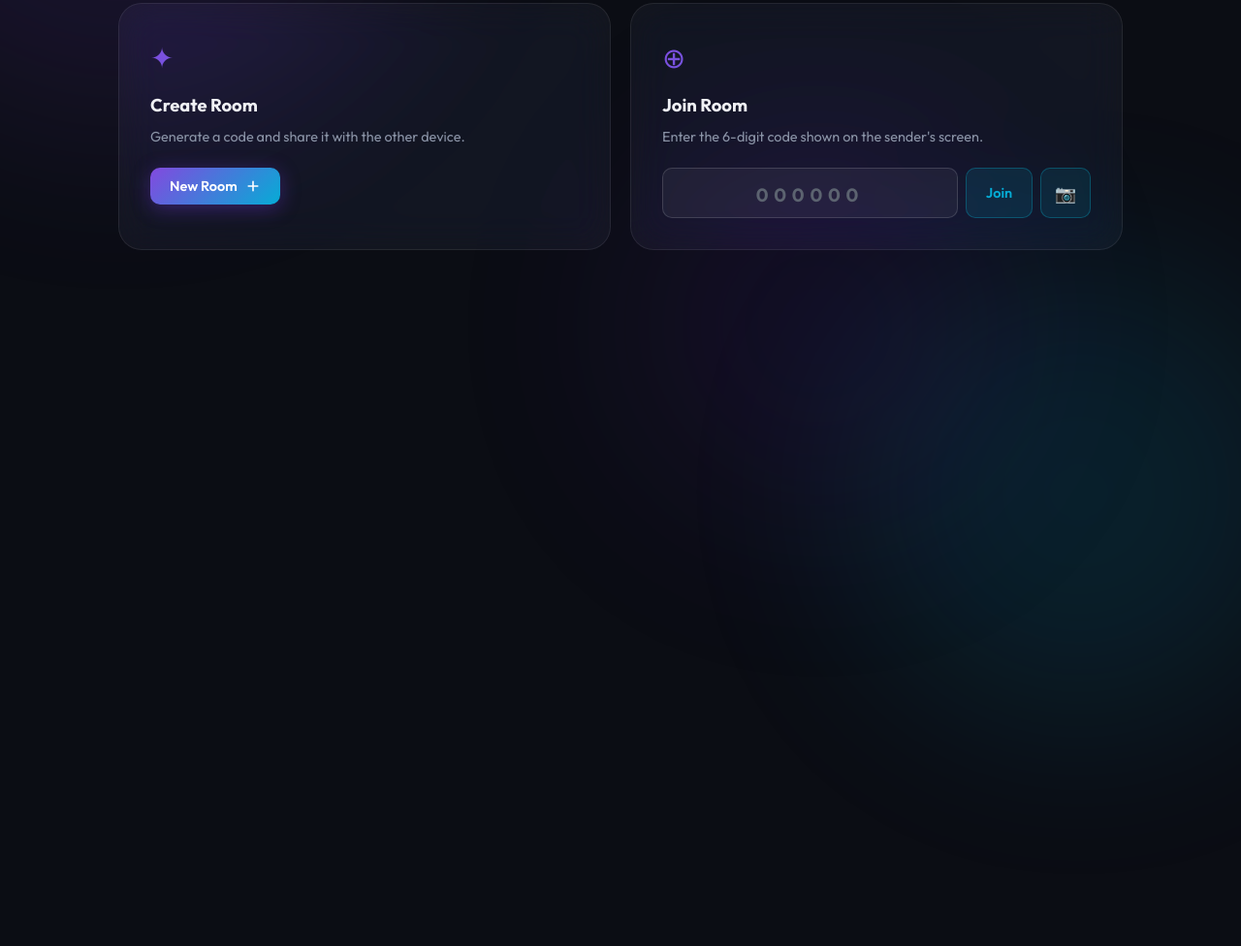
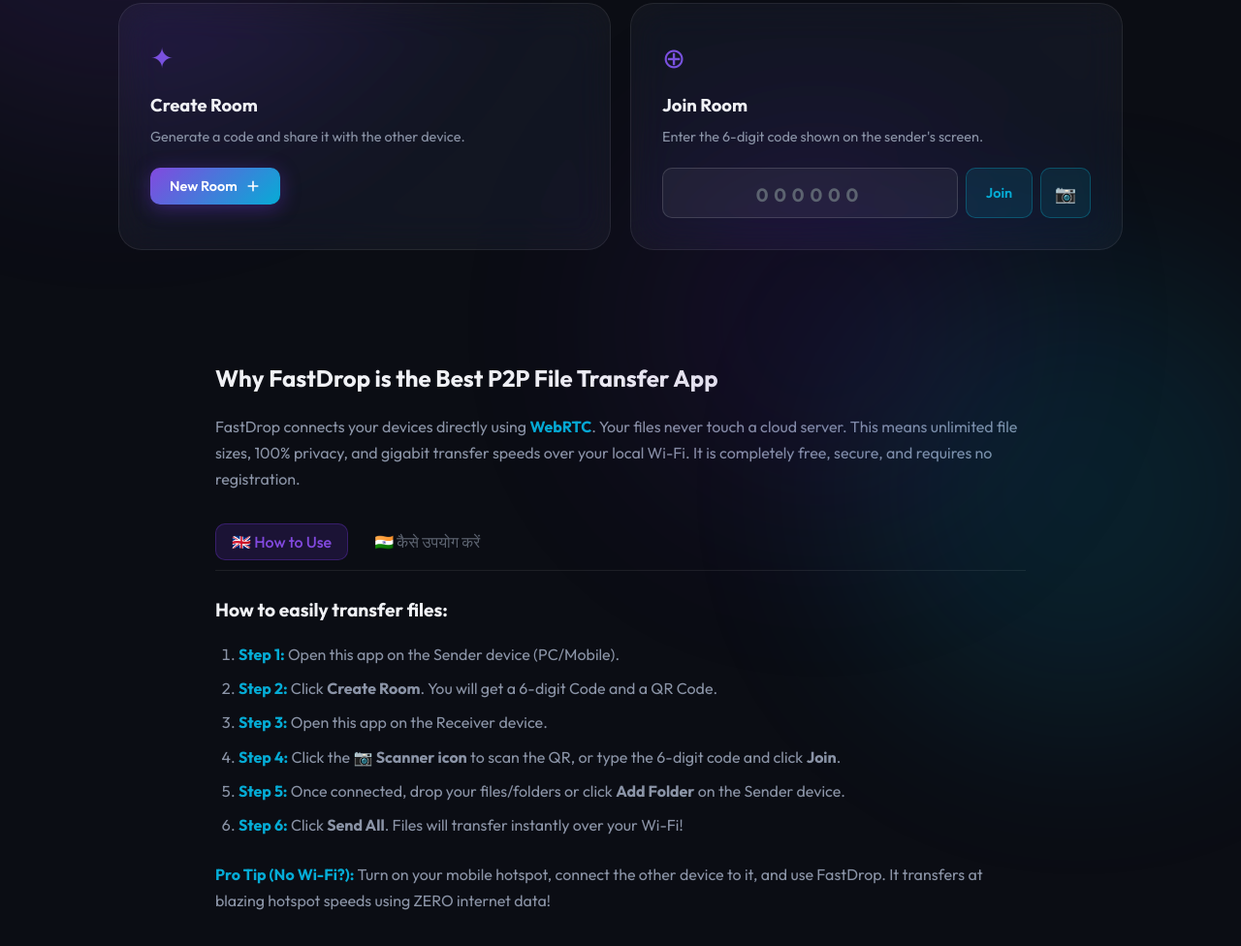
Before and after one commit to Mastermanikant/ftp-fast-drop, a plain HTML site: page index.html in a window 1280 px wide. Shown: the part 259-1235 px from the top of the page at 97% size. Before the commit the page ends 800 px from the top, so only its background shows below. Drawn offline with nearby package versions, Linux system fonts and the light colour scheme.

Commit message:
feat: Add On-Page SEO Guide in English/Hindi and GitHub README article

```diff
--- a/app.js
+++ b/app.js
@@ -626,6 +626,23 @@ $('btnScanQR').addEventListener('click', openQRScanner);
 $('btnCloseScan').addEventListener('click', closeQRScanner);
 
 // ─────────────────────────────────────────────────────────────
+// How to Use Translation Tabs
+// ─────────────────────────────────────────────────────────────
+$('tab-en').addEventListener('click', () => {
+    $('tab-en').classList.add('active');
+    $('tab-hi').classList.remove('active');
+    $('guide-en').classList.remove('hidden');
+    $('guide-hi').classList.add('hidden');
+});
+
+$('tab-hi').addEventListener('click', () => {
+    $('tab-hi').classList.add('active');
+    $('tab-en').classList.remove('active');
+    $('guide-hi').classList.remove('hidden');
+    $('guide-en').classList.add('hidden');
+});
+
+// ─────────────────────────────────────────────────────────────
 // Startup — SW Registration + PWA Install + Trystero Preload
 // ─────────────────────────────────────────────────────────────
 let deferredInstallPrompt = null;
--- a/index.html
+++ b/index.html
@@ -225,6 +225,54 @@
 
   </main>
 
+  <!-- SEO & How to Use Section (Crawlable & Readable) -->
+  <section class="seo-section" id="how-to-use">
+    <div class="seo-container">
+      <h2>Why FastDrop is the Best P2P File Transfer App</h2>
+      <p>FastDrop connects your devices directly using <strong>WebRTC</strong>. Your files never touch a cloud server.
+        This means unlimited file sizes, 100% privacy, and gigabit transfer speeds over your local Wi-Fi. It is
+        completely free, secure, and requires no registration.</p>
+
+      <div class="guide-tabs">
+        <button class="guide-tab active" id="tab-en">🇬🇧 How to Use</button>
+        <button class="guide-tab" id="tab-hi">🇮🇳 कैसे उपयोग करें</button>
+      </div>
+
+      <div class="guide-content" id="guide-en">
+        <h3>How to easily transfer files:</h3>
+        <ol>
+          <li><strong>Step 1:</strong> Open this app on the Sender device (PC/Mobile).</li>
+          <li><strong>Step 2:</strong> Click <b>Create Room</b>. You will get a 6-digit Code and a QR Code.</li>
+          <li><strong>Step 3:</strong> Open this app on the Receiver device.</li>
+          <li><strong>Step 4:</strong> Click the 📷 <b>Scanner icon</b> to scan the QR, or type the 6-digit code and
+            click <b>Join</b>.</li>
+          <li><strong>Step 5:</strong> Once connected, drop your files/folders or click <b>Add Folder</b> on the Sender
+            device.</li>
+          <li><strong>Step 6:</strong> Click <b>Send All</b>. Files will transfer instantly over your Wi-Fi!</li>
+        </ol>
+        <p><strong>Pro Tip (No Wi-Fi?):</strong> Turn on your mobile hotspot, connect the other device to it, and use
+          FastDrop. It transfers at blazing hotspot speeds using ZERO internet data!</p>
+      </div>
+
+      <div class="guide-content hidden" id="guide-hi">
+        <h3>फ़ाइलें आसानी से कैसे ट्रांसफर करें:</h3>
+        <ol>
+          <li><strong>कदम 1:</strong> भेजने वाले डिवाइस (PC/Mobile) पर यह ऐप खोलें।</li>
+          <li><strong>कदम 2:</strong> <b>Create Room</b> पर क्लिक करें। आपको 6-अंकों का कोड और एक QR कोड मिलेगा।</li>
+          <li><strong>कदम 3:</strong> प्राप्त करने वाले (Receiver) डिवाइस पर यह ऐप खोलें।</li>
+          <li><strong>कदम 4:</strong> QR स्कैन करने के लिए 📷 <b>स्कैनर आइकन</b> पर क्लिक करें, या 6-अंकों का कोड डालकर
+            <b>Join</b> दबाएं।</li>
+          <li><strong>कदम 5:</strong> कनेक्ट होने के बाद, भेजने वाले डिवाइस पर अपनी फ़ाइलें/फ़ोल्डर ड्रॉप करें या चुनें।
+          </li>
+          <li><strong>कदम 6:</strong> <b>Send All</b> पर क्लिक करें। फ़ाइलें वाई-फ़ाई के ज़रिए तुरंत ट्रांसफर हो जाएंगी!
+          </li>
+        </ol>
+        <p><strong>प्रो टिप (वाई-फ़ाई नहीं है?):</strong> अपने मोबाइल का हॉटस्पॉट ऑन करें, दूसरे डिवाइस को उससे कनेक्ट
+          करें और FastDrop यूज़ करें। यह बिना इंटरनेट डेटा खर्च किए फुल हॉटस्पॉट स्पीड पर काम करेगा!</p>
+      </div>
+    </div>
+  </section>
+
   <!-- QR Scanner Modal -->
   <div class="scanner-modal hidden" id="qrScannerModal" role="dialog" aria-modal="true" aria-label="QR Scanner">
     <div class="scanner-box">
--- a/style.css
+++ b/style.css
@@ -1041,3 +1041,78 @@ body {
   border-color: var(--purple);
   background: rgba(124, 58, 237, 0.2);
 }
+
+/* ─── SEO & Guide Section ─── */
+.seo-section {
+  max-width: 900px;
+  margin: 4rem auto 2rem;
+  padding: 0 clamp(1rem, 5vw, 2rem);
+  color: var(--text-sub);
+  line-height: 1.7;
+}
+
+.seo-section h2 {
+  color: var(--text);
+  font-size: 1.5rem;
+  margin-bottom: 1rem;
+  font-weight: 700;
+}
+
+.seo-section h3 {
+  color: var(--text);
+  font-size: 1.2rem;
+  margin: 1.5rem 0 1rem;
+}
+
+.seo-section p {
+  margin-bottom: 1rem;
+}
+
+.seo-section ol {
+  margin-left: 1.5rem;
+  margin-bottom: 1.5rem;
+}
+
+.seo-section li {
+  margin-bottom: 0.5rem;
+}
+
+.seo-section strong {
+  color: var(--cyan);
+}
+
+.guide-tabs {
+  display: flex;
+  gap: 10px;
+  margin: 2rem 0 1rem;
+  border-bottom: 1px solid var(--border);
+  padding-bottom: 10px;
+}
+
+.guide-tab {
+  background: transparent;
+  border: 1px solid transparent;
+  color: var(--text-muted);
+  font-family: inherit;
+  font-size: 1rem;
+  font-weight: 500;
+  padding: 8px 16px;
+  cursor: pointer;
+  transition: all 0.2s;
+  border-radius: var(--radius-sm);
+}
+
+.guide-tab:hover {
+  background: rgba(255, 255, 255, 0.05);
+  color: var(--text-sub);
+}
+
+.guide-tab.active {
+  background: rgba(124, 58, 237, 0.15);
+  color: var(--purple);
+  border: 1px solid rgba(124, 58, 237, 0.3);
+}
+
+.guide-content {
+  animation: slideUp 0.3s ease;
+}
```
Also changed, not shown: README.md.
